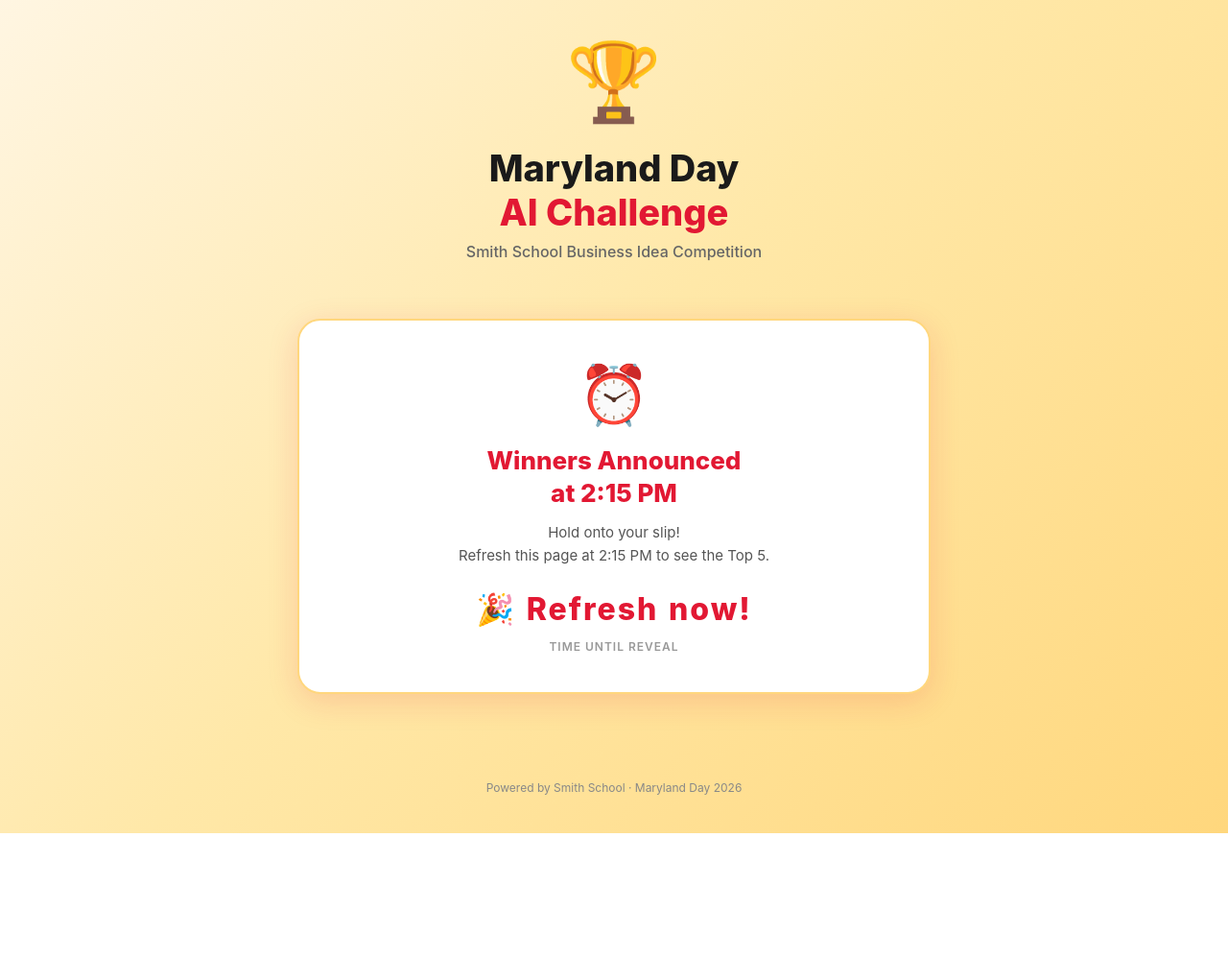
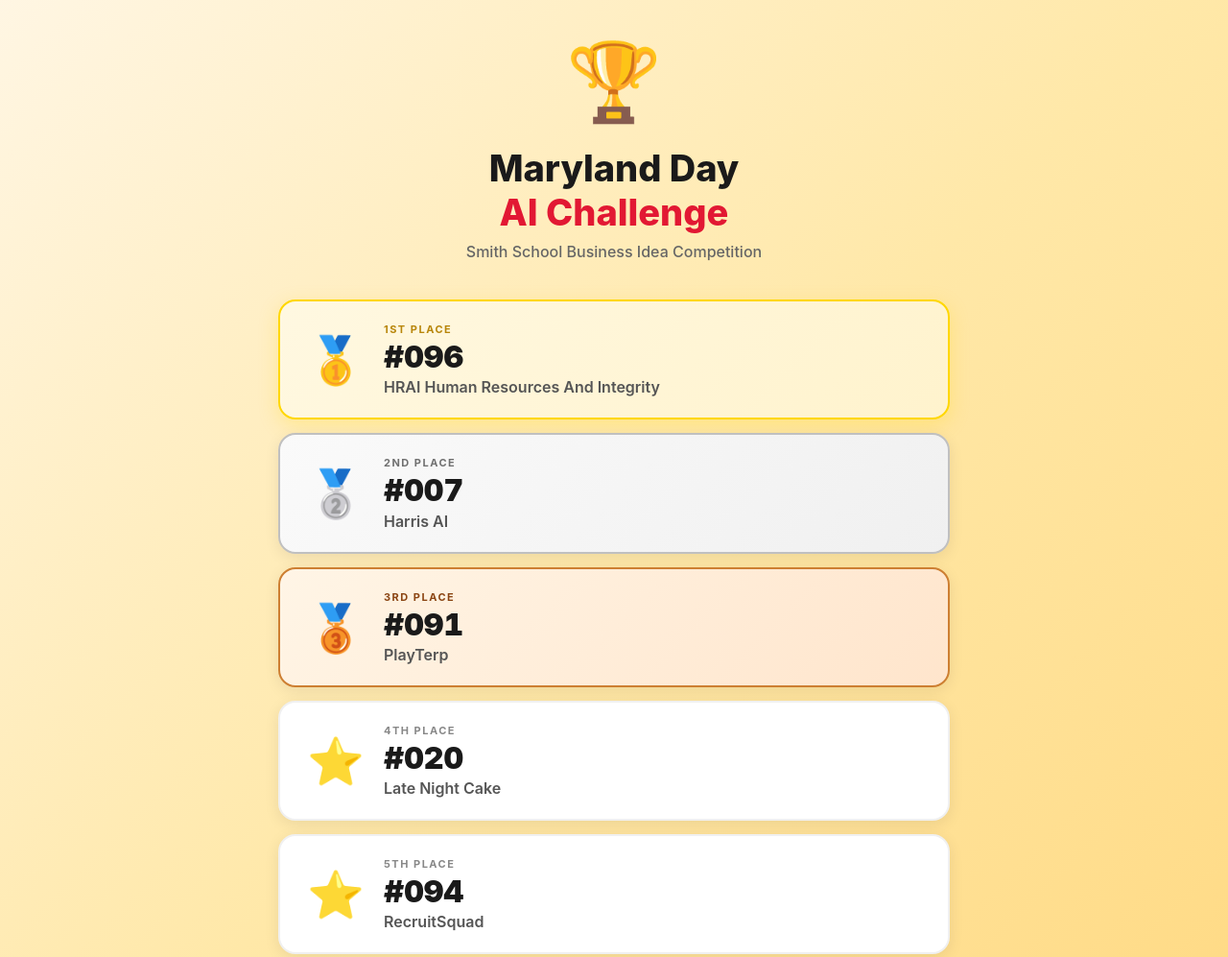
Before and after one commit to wgu12345/maryland-day-2026, a plain HTML site: page winners.html in a window 1280 px wide. Shown: the part 106-1103 px from the top of the page at 96% size. Before the commit the page ends 974 px from the top, so only its background shows below. Drawn offline with Linux system fonts and the light colour scheme.

Commit message:
Update winners.html

```diff
--- a/winners.html
+++ b/winners.html
@@ -147,14 +147,14 @@
 <div class="footer">Powered by Smith School · Maryland Day 2026</div>
 
 <script>
-const WINNERS_PUBLISHED = false;
+const WINNERS_PUBLISHED = true;
 
 const winners = [
-  { rank: 1, number: "047", company: "Banana Unicorn Inc." },
-  { rank: 2, number: "102", company: "Turtle Tech" },
-  { rank: 3, number: "088", company: "GreenFork" },
-  { rank: 4, number: "025", company: "StudyBuddy AI" },
-  { rank: 5, number: "131", company: "Campus Eats" }
+  { rank: 1, number: "096", company: "HRAI Human Resources And Integrity" },
+  { rank: 2, number: "007", company: "Harris AI" },
+  { rank: 3, number: "091", company: "PlayTerp" },
+  { rank: 4, number: "020", company: "Late Night Cake" },
+  { rank: 5, number: "094", company: "RecruitSquad" }
 ];
 
 const EVENT_TARGET = new Date(2026, 3, 25, 14, 15, 0);
```
